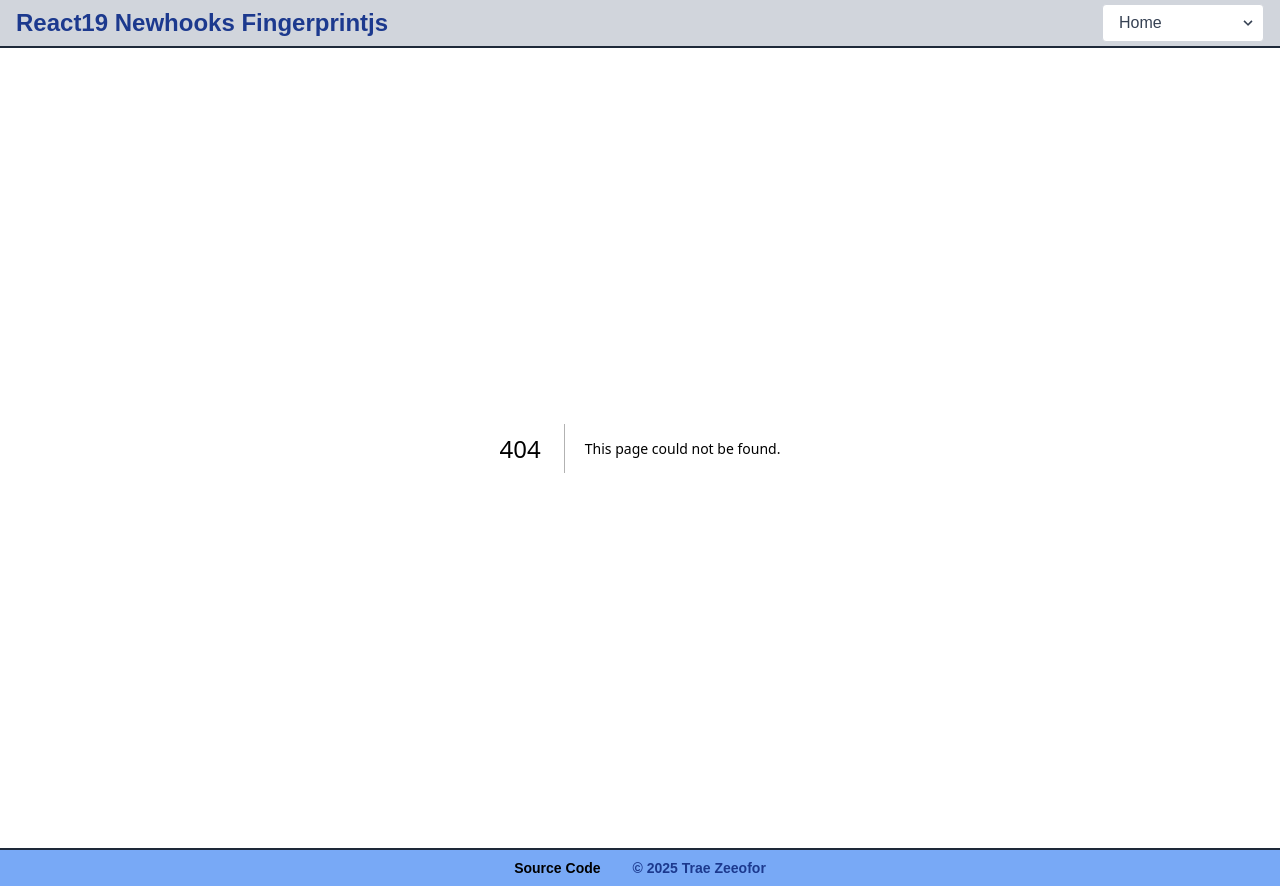
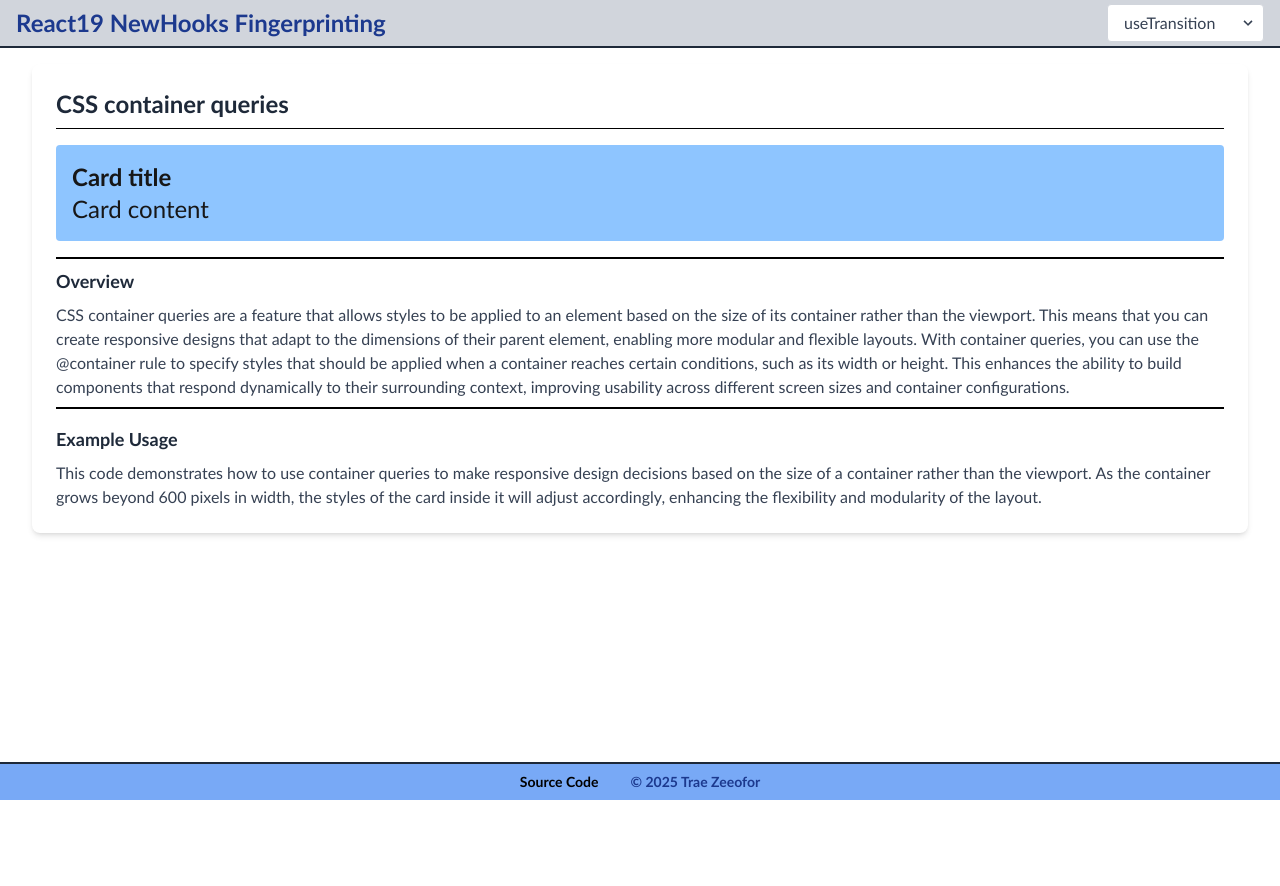
Before and after one commit to traez/react19-new-hooks, a Next.js app: page /use-transition in a window 1280 px wide. Before the commit this address had no page. After the commit the page ends 800 px from the top, so only its background shows below. Built offline with nearby package versions, Linux system fonts and the light colour scheme.

Commit message:
feat: update metadata structure and enhance route labels for improved clarity and consistency

```diff
--- a/src/app/globals.css
+++ b/src/app/globals.css
@@ -19,11 +19,24 @@ While there's no universally fixed "acceptable" max height, sticking to 400–70
   --foreground: #171717;
 }
 
+@layer base {
+  * {
+    utline: 1px solid black;
+    margin: 0;
+    padding: 0;
+    box-sizing: border-box;
+    scroll-behavior: smooth;
+  }
+}
+
 @theme inline {
   --color-background: var(--background);
   --color-foreground: var(--foreground);
   --font-sans: var(--font-geist-sans);
   --font-mono: var(--font-geist-mono);
+  --font-trebuchetMs: "Trebuchet MS";
+  --breakpoint-xs: 480px;
+  --breakpoint-1xl: 1440px;
 }
 
 @media (prefers-color-scheme: dark) {
@@ -36,5 +49,4 @@ While there's no universally fixed "acceptable" max height, sticking to 400–70
 body {
   background: var(--background);
   color: var(--foreground);
-  font-family: Arial, Helvetica, sans-serif;
 }
--- a/src/app/use-action-state/page.tsx
+++ b/src/app/use-action-state/page.tsx
@@ -1,4 +1,10 @@
+import type { Metadata } from "next";
 import CodeHighlighter from "@/lib/CodeHighlighter";
+
+export const metadata: Metadata = {
+  title: "useActionState - React19 Newhooks Fingerprintjs",
+  description: "Created by Trae Zeeofor",
+};
 
 export default function UseActionStatePage() {
   const sampleCode = `
--- a/src/app/use-optimistic/page.tsx
+++ b/src/app/use-optimistic/page.tsx
@@ -1,3 +1,10 @@
+import type { Metadata } from "next";
+
+export const metadata: Metadata = {
+  title: "useOptimistic - React19 Newhooks Fingerprintjs",
+  description: "Created by Trae Zeeofor",
+};
+
 export default function UseOptimisticPage() {
   return (
     <>
--- a/src/app/use-ref/page.tsx
+++ b/src/app/use-ref/page.tsx
@@ -1,3 +1,10 @@
+import type { Metadata } from "next";
+
+export const metadata: Metadata = {
+  title: "useRef - React19 Newhooks Fingerprintjs",
+  description: "Created by Trae Zeeofor",
+};
+
 export default function UseRefPage() {
   return (
     <>
--- /dev/null
+++ b/src/app/use-transition/page.tsx
@@ -0,0 +1,55 @@
+import type { Metadata } from "next";
+
+export const metadata: Metadata = {
+  title: "useTransition - React19 Newhooks Fingerprintjs",
+  description: "Created by Trae Zeeofor",
+};
+
+export default function UseTransitionPage() {
+  return (
+    <>
+      <section className="py-4 px-8">
+        <article className="bg-white shadow-md rounded-lg p-6 mb-6">
+          <h1 className="text-2xl font-bold text-gray-800 mb-4 border-b border-black pb-2">
+            CSS container queries
+          </h1>
+
+          {/* Container with container queries */}
+          <div className="@container">
+            <div className="@lg:text-2xl @lg:bg-blue-300 text-base bg-yellow-200 p-4 rounded">
+              <h2 className="font-bold">Card title</h2>
+              <p>Card content</p>
+            </div>
+          </div>
+
+          <aside className="text-gray-700 my-4 border-y-2 border-black pb-2 pt-2">
+            <h2 className="text-lg font-semibold text-gray-800 mb-2">
+              Overview
+            </h2>
+            CSS container queries are a feature that allows styles to be applied
+            to an element based on the size of its container rather than the
+            viewport. This means that you can create responsive designs that
+            adapt to the dimensions of their parent element, enabling more
+            modular and flexible layouts. With container queries, you can use
+            the @container rule to specify styles that should be applied when a
+            container reaches certain conditions, such as its width or height.
+            This enhances the ability to build components that respond
+            dynamically to their surrounding context, improving usability across
+            different screen sizes and container configurations.
+          </aside>
+
+          <menu className="text-gray-700 mt-4">
+            <h2 className="text-lg font-semibold text-gray-800 mb-2">
+              Example Usage
+            </h2>
+            This code demonstrates how to use container queries to make
+            responsive design decisions based on the size of a container rather
+            than the viewport. As the container grows beyond 600 pixels in
+            width, the styles of the card inside it will adjust accordingly,
+            enhancing the flexibility and modularity of the layout.
+          </menu>
+        </article>
+      </section>
+    </>
+  );
+}
--- a/src/app/use/page.tsx
+++ b/src/app/use/page.tsx
@@ -1,5 +1,11 @@
+import type { Metadata } from "next";
 import UseAPI from "@/components/UseAPI";
 import { Suspense } from "react";
+
+export const metadata: Metadata = {
+  title: "useAPI - React19 Newhooks Fingerprintjs",
+  description: "Created by Trae Zeeofor",
+};
 
 export default function UsePage() {
   return (
--- a/src/components/Header.tsx
+++ b/src/components/Header.tsx
@@ -7,9 +7,9 @@ export default function Header() {
       <menu className="flex justify-start">
         <Link
           href="/"
-          className="flex items-center self-center text-2xl font-semibold whitespace-nowrap  hover:text-green-700"
+          className="flex items-center self-center text-[20px] sm:text-2xl font-semibold whitespace-nowrap  hover:text-green-700"
         >
-          React19 Newhooks Fingerprintjs
+          React19 NewHooks Fingerprinting
         </Link>
       </menu>
       <RouteSelector />
```
Also changed, not shown: src/components/RouteSelector.tsx (+6 -5 lines).
